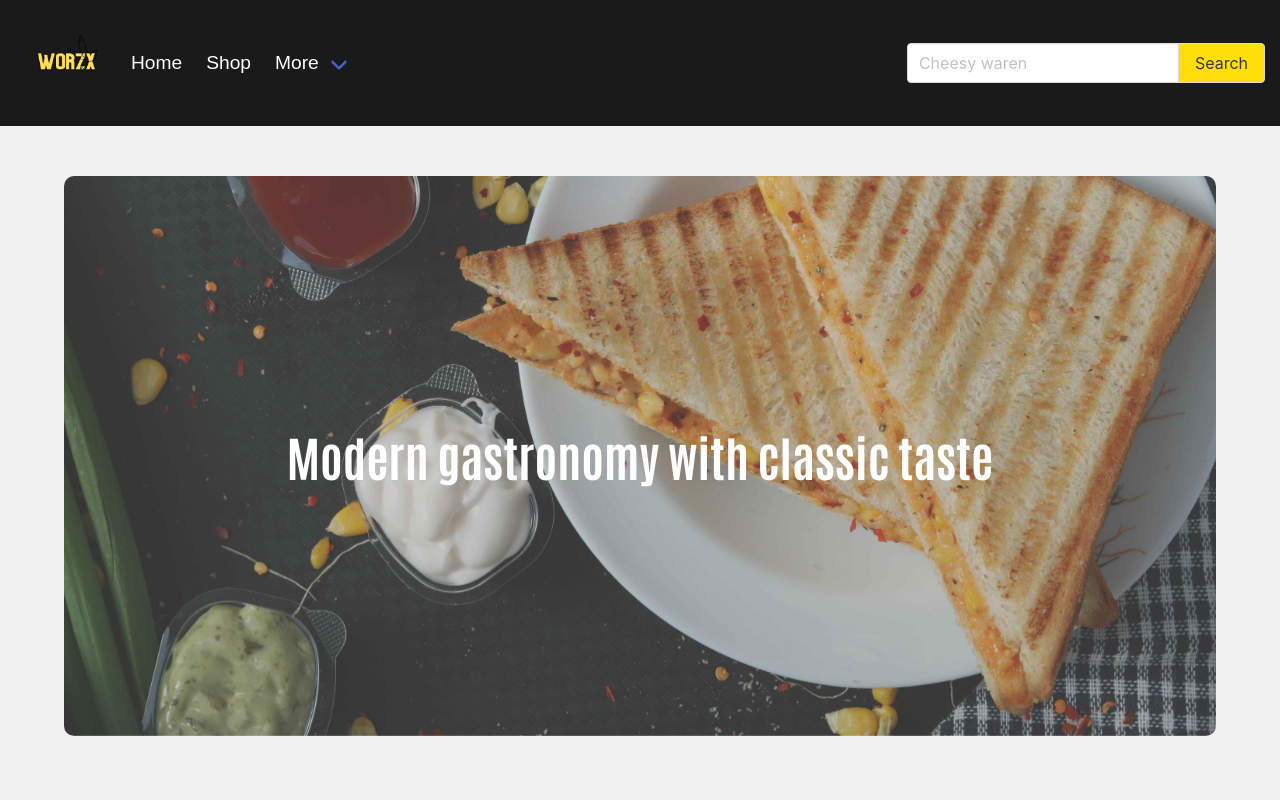
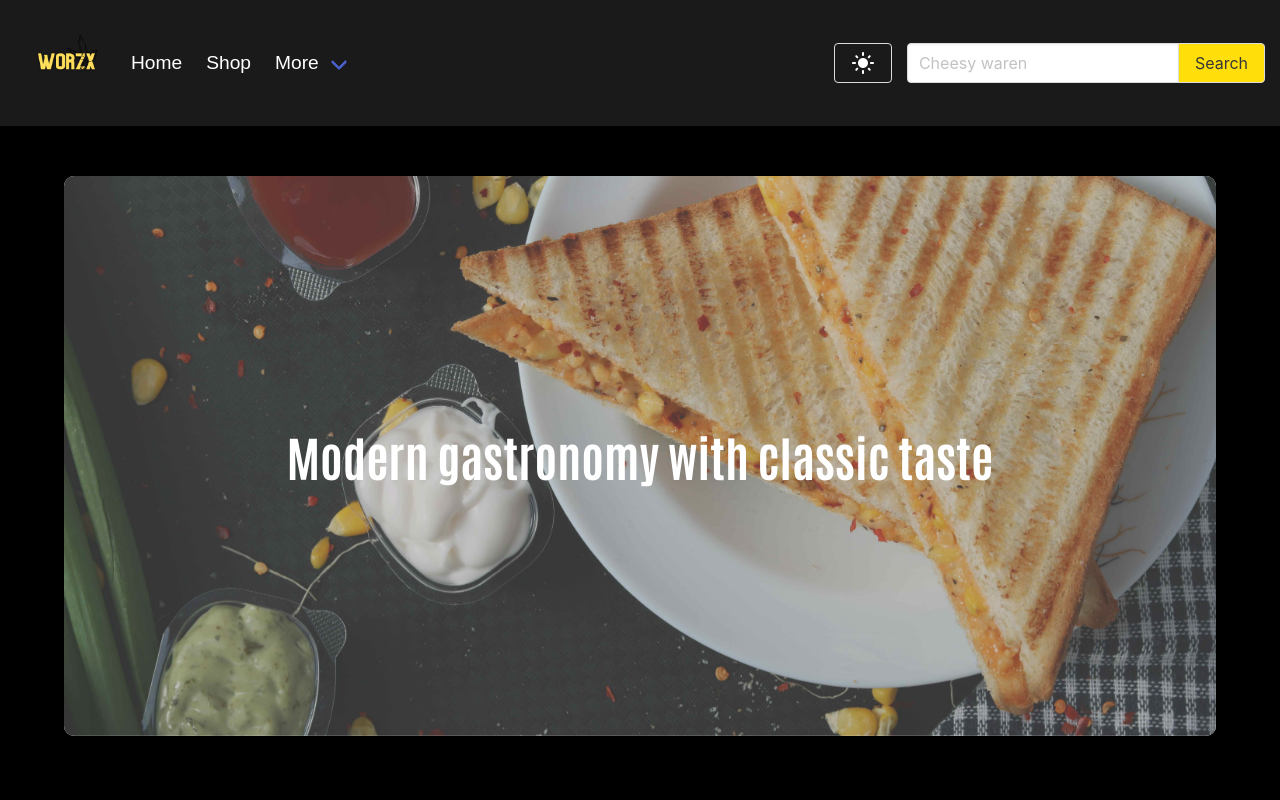
Before and after one commit to MrEpoch/Shop-FrontEnd, a React (Vite) app: page / in a window 1280 px wide. Shown: the top 800 px of the page. Built offline with nearby package versions, Linux system fonts and the light colour scheme.

Commit message:
Light and dark mode

```diff
--- a/src/components/Header__2.css
+++ b/src/components/Header__2.css
@@ -30,10 +30,20 @@
 
 .navbar-end {
     align-self: center;
+    display: flex;
+}
+
+
+.navbar-end .navbar-item {
+    display: flex;
+    align-items: center;
+    justify-content: center;
+    padding: unset;
+    border-radius: 5px;
+    margin: 0 15px;
 }
 
 .navbar-item {
-    transition: all 0.3s ease-in-out;
 }
 
 .navbar-item:hover,
@@ -43,9 +53,9 @@
 .navbar-link:hover {
     background-color: white!important;
     color: var(--main-color)!important;
-    transition: all 0.3s ease-in-out;
 }
 
 .logo__style {
     max-height: 5rem!important;
     width: auto;
+}
--- a/src/components/header__v2.tsx
+++ b/src/components/header__v2.tsx
@@ -3,6 +3,8 @@ import Logo from "../assets/WoRZX.png";
 import { useState } from "react";
 import "./Header__2.css";
 import { useTheme } from "../router";
+import LightModeIcon from '@mui/icons-material/LightMode';
+import NightlightIcon from '@mui/icons-material/Nightlight';
 
 export default function Header__2() {
 
@@ -51,6 +53,11 @@ export default function Header__2() {
             </div>
 
             <div className="navbar-end">
+                <div className="navbar-item">
+                    <button className={`button ${theme ? "dark__theme" : ""}`} onClick={() => setTheme(prev => !prev)}>
+                        {theme ? <LightModeIcon/> : <NightlightIcon />}
+                    </button>
+                </div>
                 <div className="field has-addons">
                     <div className="control">
                         <input className="input" type="text" placeholder="Cheesy waren" />
--- a/src/components/landing__page-components/intro__expect_cards.tsx
+++ b/src/components/landing__page-components/intro__expect_cards.tsx
@@ -2,6 +2,7 @@ import EggIcon from "@mui/icons-material/Egg";
 import StarIcon from "@mui/icons-material/Star";
 import RestaurantIcon from "@mui/icons-material/Restaurant";
 import "./intro__expect_cards.css";
+import { useTheme } from "../../router";
 
 const CardInfo = [
   {
@@ -25,13 +26,16 @@ const CardInfo = [
 ];
 
 export default function ExpectIntro() {
+
+  const { theme } = useTheme();
+
   return (
     <div className="landing-expect__container">
       <h2 className="landing-expect__title">New Look, Classic Taste</h2>
       <div className="landing-expect__cards">
         {CardInfo.map((card, index) => {
           return (
-            <div className="landing-expect__card" key={index}>
+            <div className={`landing-expect__card ${theme ? "dark__theme__LIGHTER" : ""}`} key={index}>
               <div className="landing-expect__card__icon">{card.icon}</div>
               <h3 className="landing-expect__card__title">{card.title}</h3>
               <p className="landing-expect__card__description">
--- a/src/components/landing__page.tsx
+++ b/src/components/landing__page.tsx
@@ -3,10 +3,14 @@ import "./landing__page-components/responsive__landing.css";
 import IntroCarousel from "./landing__page-components/intro__carousel";
 import IntroExpect from "./landing__page-components/intro__expect_cards";
 import MainPopular from "./landing__page-components/main__popular_sandwiches.tsx";
+import { useTheme } from "../router.tsx";
 
 export default function Landing__page() {
+
+  const { theme } = useTheme();
+
   return (
-    <section id="page" className="landing__page">
+    <section id="page" className={`landing__page ${theme ? "dark__theme__PURE_BLACK" : ""}`}>
       <IntroCarousel />
       <IntroExpect />
       <MainPopular />
--- a/src/index.css
+++ b/src/index.css
@@ -8,9 +8,10 @@
 
 :root {
   --main-color: #ffde09;
-  --system-color: #f1f1f1;
+  --system-color: #0f1319;
   --dark-theme: #1a1a1a;
   --dark-theme-hover: #3a3a3a;
+  --dark-theme-light: #1b1b1b;
 }
 
 body {
@@ -28,7 +29,7 @@ body {
 }
 
 body::-webkit-scrollbar {
-  width: 0.5rem;
+  width: 0.3rem;
 }
 
 body::-webkit-scrollbar-thumb {
@@ -54,6 +55,11 @@ body::-webkit-scrollbar-track {
     color: white!important;
 }
 
+.dark__theme__LIGHTER {
+    background-color: var(--dark-theme-light)!important;
+    color: white!important;
+}
+
 .dark__theme:hover,
 .dark__theme:focus,
 .dark__theme:active,
@@ -68,3 +74,8 @@ body::-webkit-scrollbar-track {
     color: white!important;
     border: none!important;
 }
+
+.dark__theme__PURE_BLACK {
+    background-color: black!important;
+    color: white!important;
+}
```
